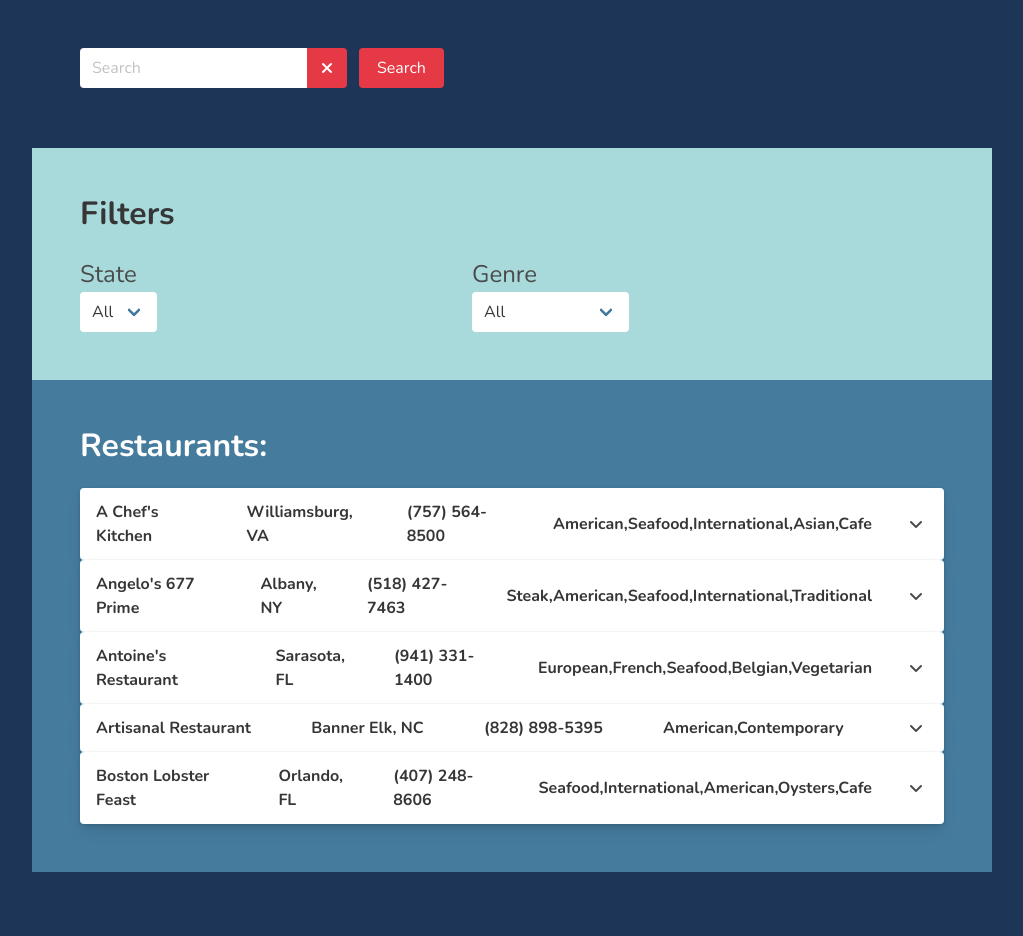
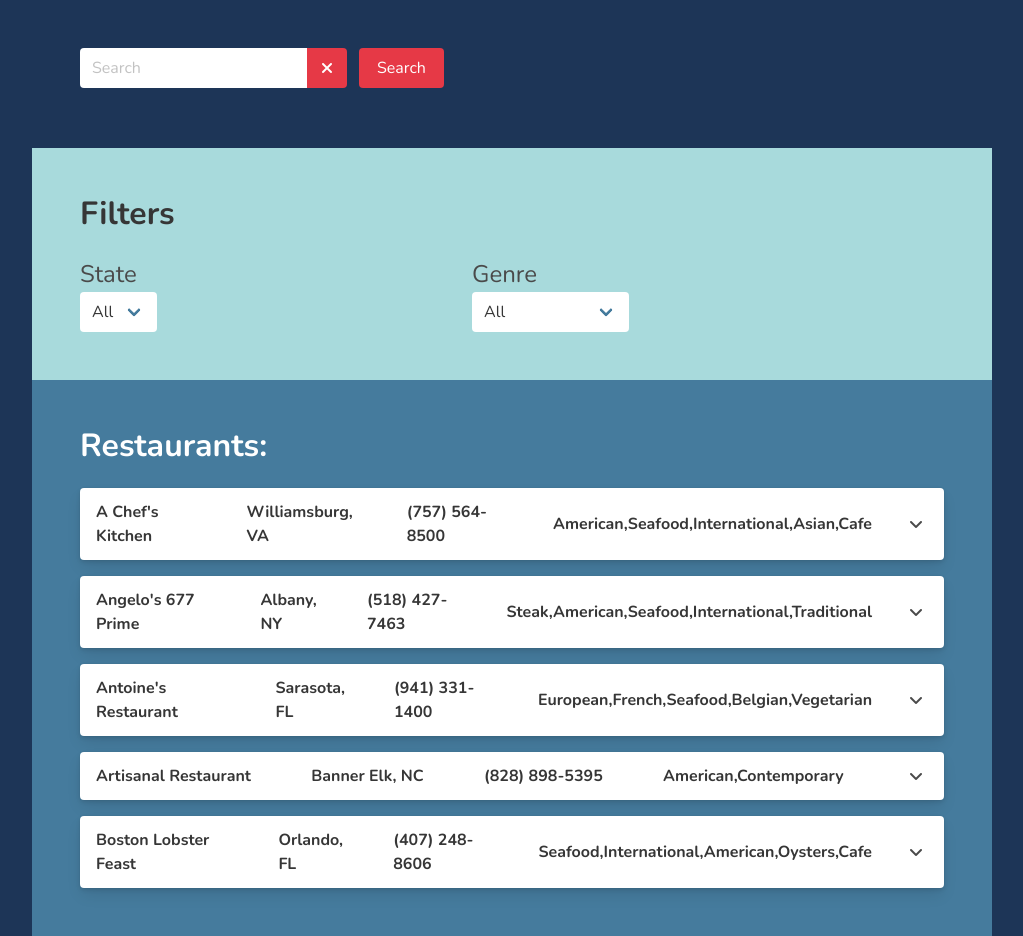
Before and after one commit to JEduardoRJx/restaurants-fe, a React (Create React App) app: page / in a window 1280 px wide. Shown: the whole page, without its empty margins (128-1151 px from the left). Before the commit the page ends 872 px from the top, so only its background shows below. Built offline with nearby package versions, Linux system fonts and the light colour scheme.

Commit message:
Add class name mt-4 to add margin to each table item

```diff
--- a/src/TableItem.js
+++ b/src/TableItem.js
@@ -4,7 +4,7 @@ export const TableItem = ({ rest }) => {
   // console.log('props', rest)
 
   return (
-    <div className="card">
+    <div className="card mt-4">
       <header className="card-header is-block-touch">
         <p className="card-header-title is-size-5-touch">{rest.name}</p>
         <p className="card-header-title is-size-6-mobile py-0">{rest.city}, {rest.state}</p>
```
